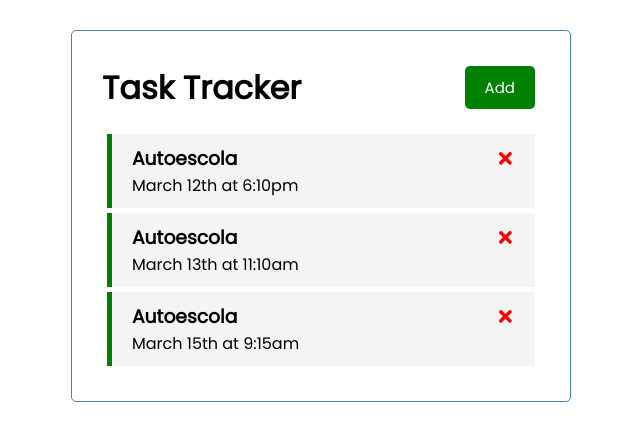
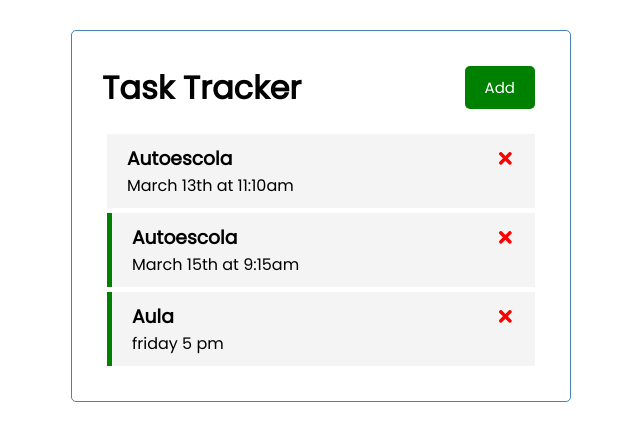
Before and after one commit to Ludimilla1325/React-YT, a React (Create React App) app in the folder react-task-tracker/: page / in a window 1280 px wide. Shown: the top 440 px of the page, without its empty margins (319-959 px from the left). Built offline with nearby package versions, Linux system fonts and the light colour scheme; data requests are answered from the project's data file.

Commit message:
JSON Server

```diff
--- a/package.json
+++ b/package.json
@@ -1,5 +1,6 @@
 {
   "dependencies": {
-    "react-icons": "^4.2.0"
+    "react-icons": "^4.2.0",
+    "react-router-dom": "^5.2.0"
   }
 }
--- /dev/null
+++ b/react-task-tracker/db.json
@@ -0,0 +1,22 @@
+{
+  "tasks": [
+    {
+      "id": 2,
+      "text": "Autoescola",
+      "day": "March 13th at 11:10am",
+      "reminder": false
+    },
+    {
+      "id": 3,
+      "text": "Autoescola",
+      "day": "March 15th at 9:15am",
+      "reminder": true
+    },
+    {
+      "text": "Aula ",
+      "day": "friday 5 pm",
+      "reminder": true,
+      "id": 4
+    }
+  ]
+}
--- a/react-task-tracker/package.json
+++ b/react-task-tracker/package.json
@@ -6,6 +6,7 @@
     "@testing-library/jest-dom": "^5.11.9",
     "@testing-library/react": "^11.2.5",
     "@testing-library/user-event": "^12.8.1",
+    "json-server": "^0.16.3",
     "react": "^17.0.1",
     "react-dom": "^17.0.1",
     "react-scripts": "4.0.3",
@@ -15,7 +16,8 @@
     "start": "react-scripts start",
     "build": "react-scripts build",
     "test": "react-scripts test",
-    "eject": "react-scripts eject"
+    "eject": "react-scripts eject",
+    "server": "json-server --watch db.json --port 5000"
   },
   "eslintConfig": {
     "extends": [
--- a/react-task-tracker/src/App.js
+++ b/react-task-tracker/src/App.js
@@ -1,50 +1,87 @@
-import { useState } from 'react'
+import { useState, useEffect } from 'react'
 import Header from './components/Header'
 import Tasks from './components/Tasks'
 import AddTask from './components/AddTask'
 
 const App = () => {
   const [showAddTask, setShowAddTask] = useState(false)
-  const [tasks, setTasks] = useState([
-    {
-      id:1,
-      text:'Autoescola',
-      day: 'March 12th at 6:10pm',
-      reminder:true
-    },
-    {
-      id:2,
-      text:'Autoescola',
-      day: 'March 13th at 11:10am',
-      reminder:true
-    },
-    {
-      id:3,
-      text:'Autoescola',
-      day: 'March 15th at 9:15am',
-      reminder:true
+  const [tasks, setTasks] = useState([])
+
+  useEffect(()=>{
+    const getTasks = async() =>{
+      const tasksFromServer = await fetchTasks()
+      setTasks(tasksFromServer)
     }
-  ])
+
+    getTasks()
+  }, []) // if have any dependencies
+
+  //Fetch tasks
+  const fetchTasks = async() => {
+    const res = await fetch('http://localhost:5000/tasks') //await the promise
+    const data = await res.json()
+
+    return data
+  }
+
+  //Fetch task
+  const fetchTask = async(id) => {
+    const res = await fetch(`http://localhost:5000/tasks/${id}`) //await the promise
+    const data = await res.json()
+
+    return data
+  }
+
 
 // Add task
-  const addTask = (task) =>{
-    const id = Math.floor(Math.random() * 10000) +1
+  const addTask = async (task) =>{
+    const res= await fetch('http://localhost:5000/tasks',{
+      method: 'POST',
+      headers:{
+        'Content-type': 'application/json'
+      },
+      body: JSON.stringify(task)
+    })
 
-    const newTask={id, ...task}
-    setTasks([...tasks, newTask])
+    const data= await res.json() // thats a promise, we must be sure we await that
+
+    setTasks([...tasks, data]) // gonna take the existence tasks and add to that the new tasks
+
+    // const id = Math.floor(Math.random() * 10000) +1
+
+    // const newTask={id, ...task}
+    // setTasks([...tasks, newTask])
   }
 
   // delete task
-  const deleteTask = (id) => {
+  const deleteTask = async(id) => {
+    await fetch(`http://localhost:5000/tasks/${id}`,{
+      method: 'DELETE',
+    })
+
     setTasks(tasks.filter((task) => task.id !== id))
   }
 
 //Toggle Reminder
-const toggleReminder = (id) =>{
+const toggleReminder = async(id) =>{
+  const taskToToggle= await fetchTask(id)
+  const updTask = {...taskToToggle, reminder:!taskToToggle.reminder}
+
+  const res= await fetch(`http://localhost:5000/tasks/${id}`,{
+    method:'PUT',
+    headers:{
+      'Content-type': 'application/json'
+    },
+
+    body: JSON.stringify(updTask)
+  })
+
+  const data = await res.json()
+
   setTasks(
     tasks.map((task) =>
       task.id === id ? { ...task, reminder:
-      !task.reminder}: task
+      data.reminder}: task
     )
   )
 }
```
Also changed, not shown: 2 other files (tests, documents, lock files or other folders).
